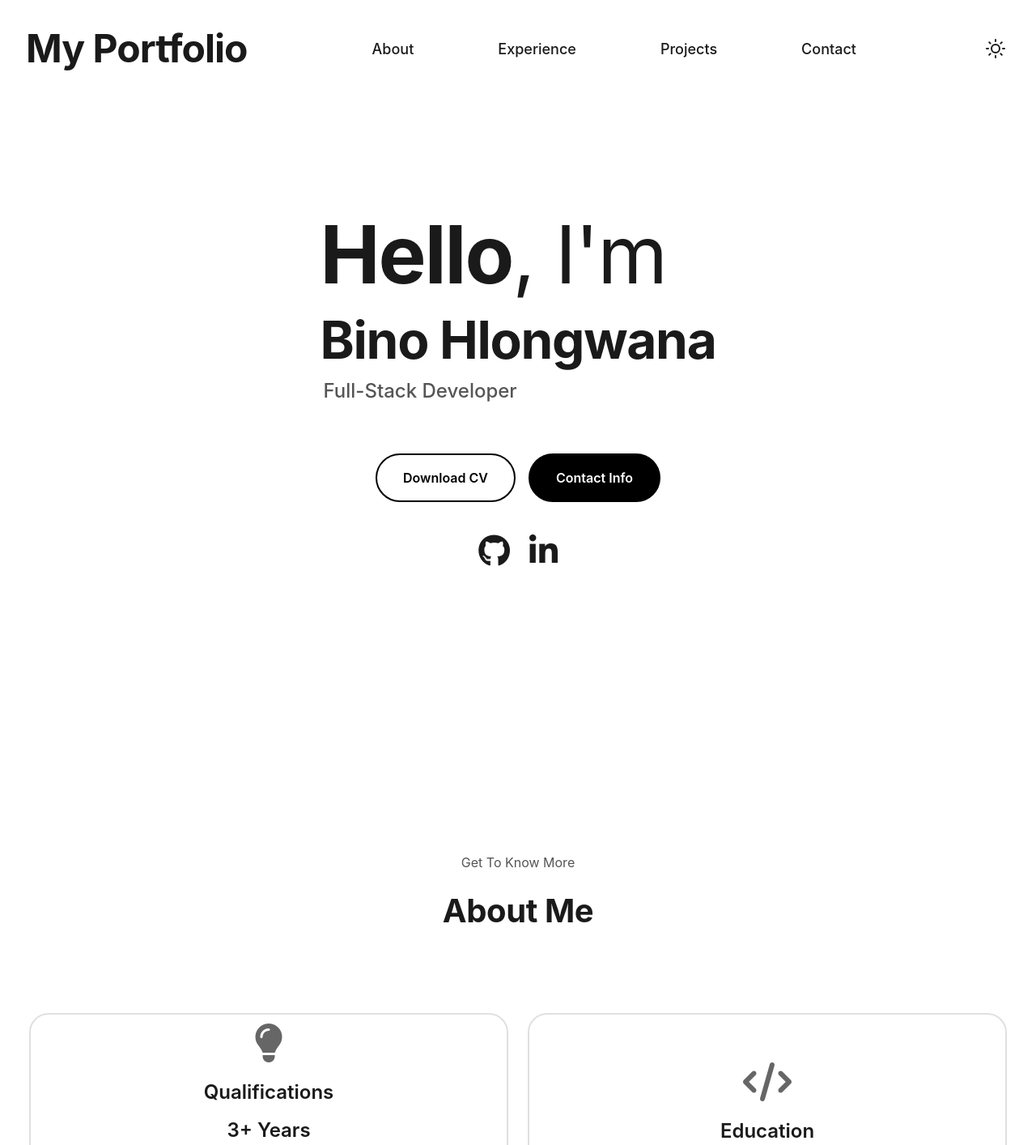
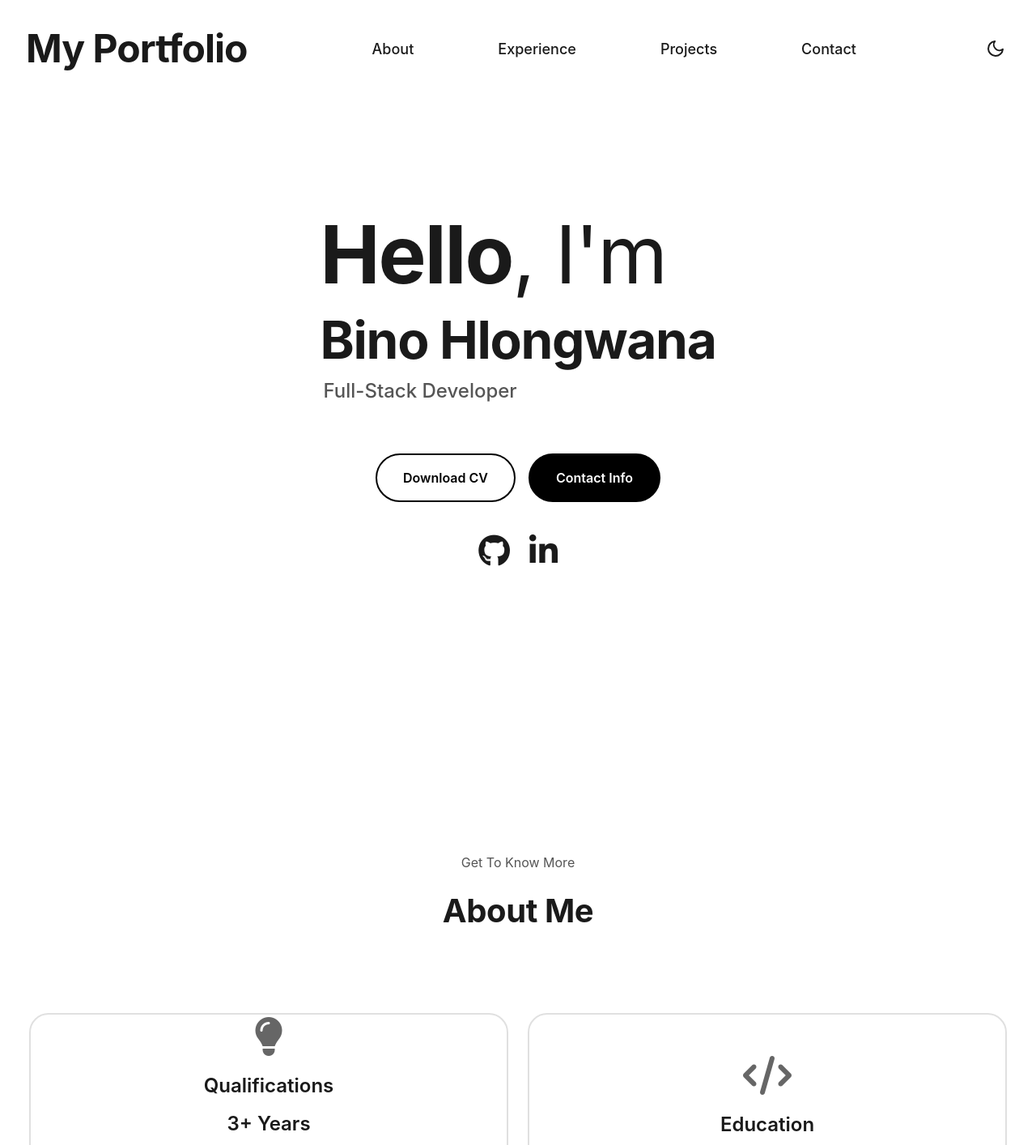
Before and after one commit to Robotbino/PorfolioWebsite, an Angular app: page /home in a window 1280 px wide. Shown: the top 1414 px of the page at 81% size. Built offline with nearby package versions, Linux system fonts and the light colour scheme.

Commit message:
Fixed Icon usage for light mode and dark mode

```diff
--- a/src/app/landingpage/landingpage.component.css
+++ b/src/app/landingpage/landingpage.component.css
@@ -306,7 +306,7 @@ em{
 .card-item-text {
   font-size: var(--font-size-lg);
   color: var(--color-text-tertiary);
-  line-height: var(--line-height-tight);
+  line-height: var(--line-height-tightcla);
 }
 
 /* ============================================
--- a/src/app/landingpage/landingpage.component.html
+++ b/src/app/landingpage/landingpage.component.html
@@ -16,8 +16,8 @@
       </li>
     </ul>
     <button class="theme-toggle" (click)="toggleTheme()" [attr.aria-label]="isDarkModeActive ? 'Switch to light mode' : 'Switch to dark mode'">
-      <!-- Sun icon for light mode -->
-      <svg *ngIf="!isDarkModeActive" width="24" height="24" viewBox="0 0 24 24" fill="none" stroke="currentColor" stroke-width="2" stroke-linecap="round" stroke-linejoin="round">
+      <!-- Sun icon - shown in dark mode, switches to light mode -->
+      <svg *ngIf="isDarkModeActive" width="24" height="24" viewBox="0 0 24 24" fill="none" stroke="currentColor" stroke-width="2" stroke-linecap="round" stroke-linejoin="round">
         <circle cx="12" cy="12" r="5"></circle>
         <line x1="12" y1="1" x2="12" y2="3"></line>
         <line x1="12" y1="21" x2="12" y2="23"></line>
@@ -28,8 +28,8 @@
         <line x1="4.22" y1="19.78" x2="5.64" y2="18.36"></line>
         <line x1="18.36" y1="5.64" x2="19.78" y2="4.22"></line>
       </svg>
-      <!-- Moon icon for dark mode -->
-      <svg *ngIf="isDarkModeActive" width="24" height="24" viewBox="0 0 24 24" fill="none" stroke="currentColor" stroke-width="2" stroke-linecap="round" stroke-linejoin="round">
+      <!-- Moon icon - shown in light mode, switches to dark mode -->
+      <svg *ngIf="!isDarkModeActive" width="24" height="24" viewBox="0 0 24 24" fill="none" stroke="currentColor" stroke-width="2" stroke-linecap="round" stroke-linejoin="round">
         <path d="M21 12.79A9 9 0 1 1 11.21 3 7 7 0 0 0 21 12.79z"></path>
       </svg>
     </button>
```
